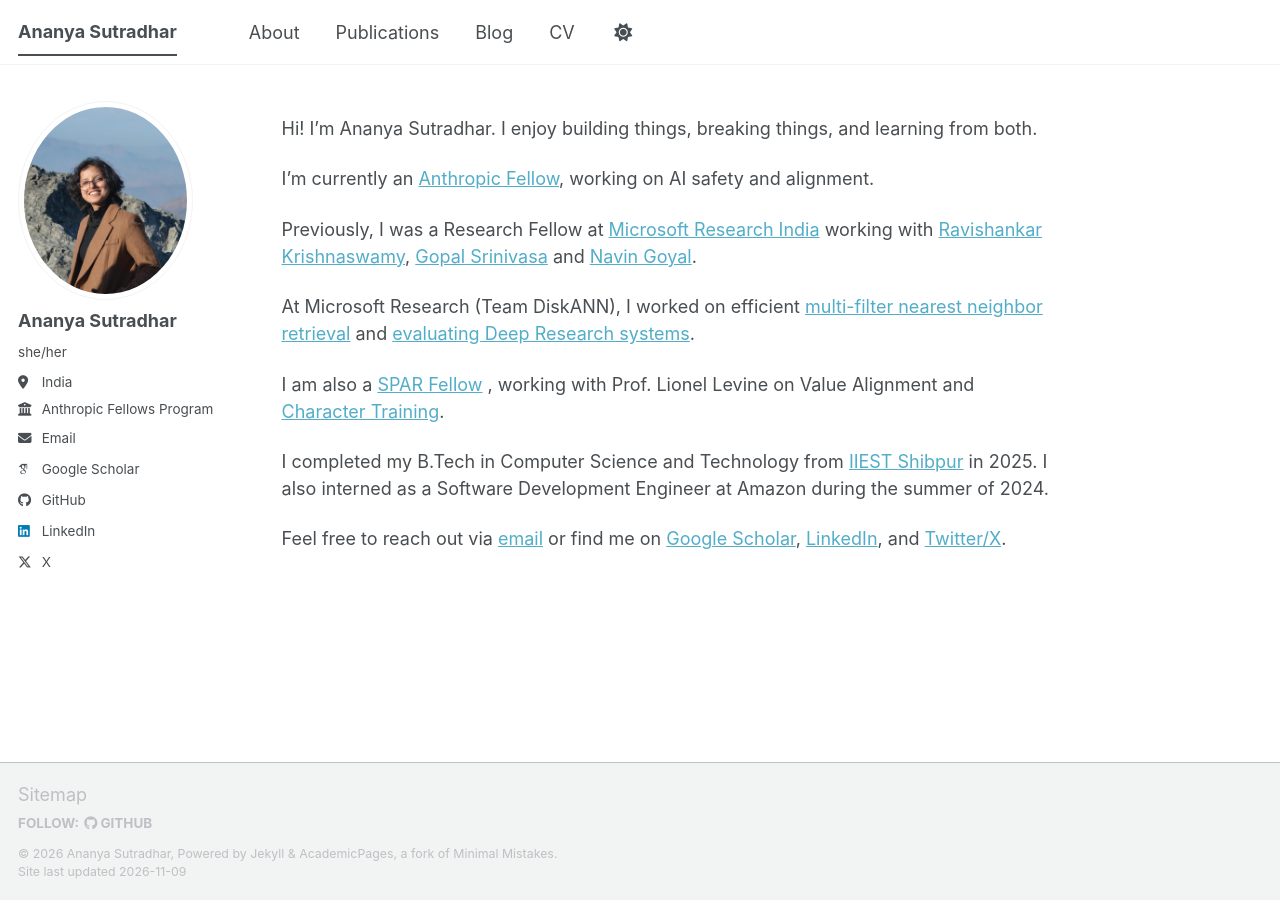
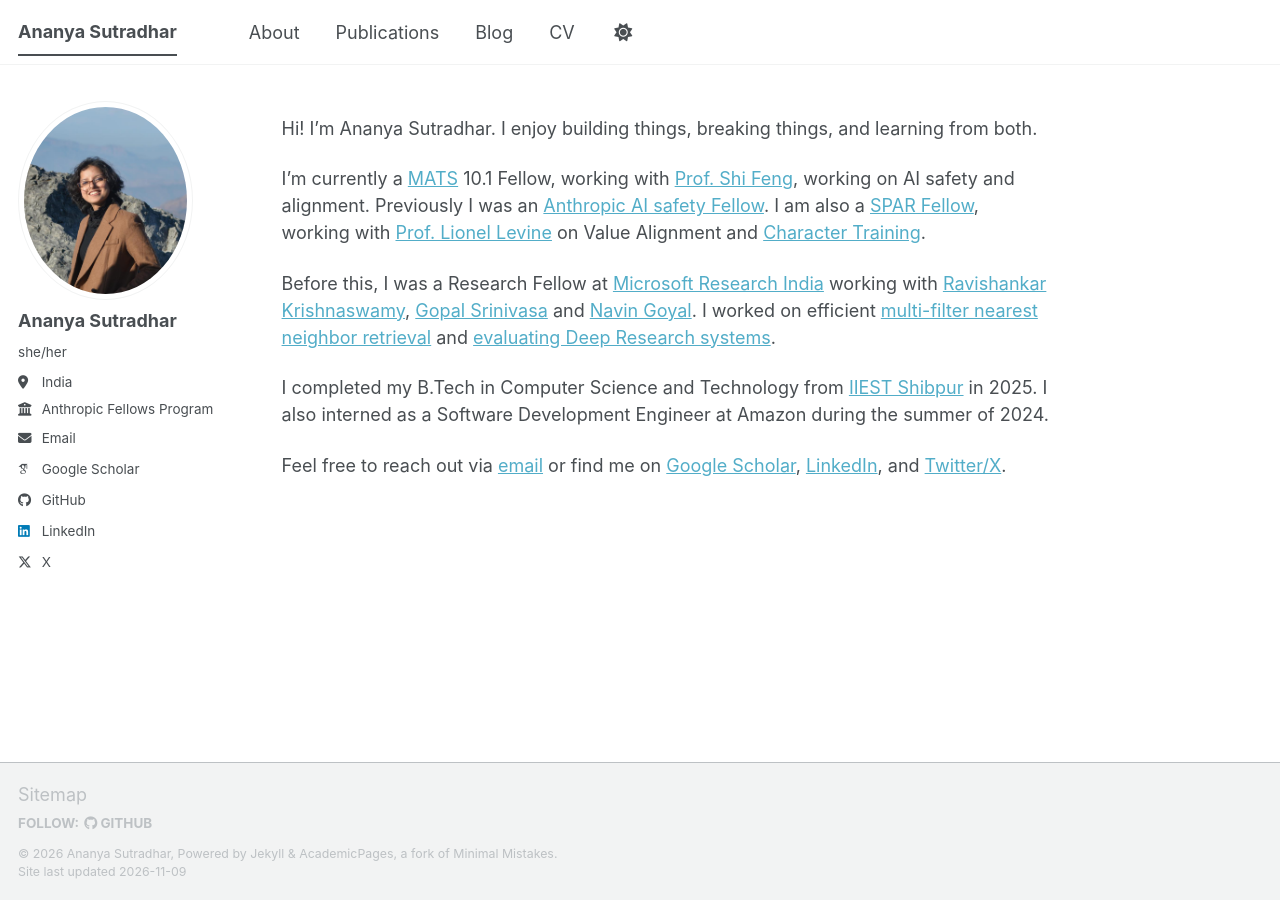
Before and after one commit to sdananya/sdananya.github.io, a Jekyll site: the page built from _pages/about.md, in a window 1280 px wide. Built offline with Jekyll 4.4.1, drawn with Linux system fonts in a browser that asks for light colours; some web fonts are replaced; a script bundle is joined from its source files by our own code; library files that are not in the unit come from our copies.

Commit message:
Revise about page content and affiliations
Updated personal information and affiliations for clarity and accuracy.

```diff
--- a/_pages/about.md
+++ b/_pages/about.md
@@ -9,13 +9,9 @@
 
 Hi! I'm Ananya Sutradhar. I enjoy building things, breaking things, and learning from both.
 
-I'm currently an [Anthropic Fellow](https://alignment.anthropic.com/2024/anthropic-fellows-program/), working on AI safety and alignment.
+I'm currently a [MATS](https://www.matsprogram.org/research) 10.1 Fellow, working with [Prof. Shi Feng](https://shifeng.me/), working on AI safety and alignment. Previously I was an [Anthropic AI safety Fellow](https://alignment.anthropic.com/2024/anthropic-fellows-program/). I am also a [SPAR Fellow](https://sparai.org/), working with [Prof. Lionel Levine](https://lionellevine.github.io/) on Value Alignment and [Character Training](https://openreview.net/forum?id=oh9CqCyxSc).
 
-Previously, I was a Research Fellow at [Microsoft Research India](https://www.microsoft.com/en-us/research/lab/microsoft-research-india/) working with [Ravishankar Krishnaswamy](https://rakri.github.io/), [Gopal Srinivasa](https://www.microsoft.com/en-us/research/people/gopalsr/) and [Navin Goyal](https://scholar.google.com/citations?user=w8WJCnkAAAAJ&hl=en).
-
-At Microsoft Research (Team DiskANN), I worked on efficient [multi-filter nearest neighbor retrieval](https://arxiv.org/abs/2511.04073) and [evaluating Deep Research systems](https://arxiv.org/abs/2609.12171).
-
-I am also a [SPAR Fellow](https://sparai.org/) , working with Prof. Lionel Levine on Value Alignment and [Character Training](https://openreview.net/forum?id=oh9CqCyxSc).
+Before this, I was a Research Fellow at [Microsoft Research India](https://www.microsoft.com/en-us/research/lab/microsoft-research-india/) working with [Ravishankar Krishnaswamy](https://rakri.github.io/), [Gopal Srinivasa](https://www.microsoft.com/en-us/research/people/gopalsr/) and [Navin Goyal](https://scholar.google.com/citations?user=w8WJCnkAAAAJ&hl=en). I worked on efficient [multi-filter nearest neighbor retrieval](https://arxiv.org/abs/2511.04073) and [evaluating Deep Research systems](https://arxiv.org/abs/2609.12171).
 
 I completed my B.Tech in Computer Science and Technology from [IIEST Shibpur](https://www.iiests.ac.in/) in 2025. I also interned as a Software Development Engineer at Amazon during the summer of 2024.
 
```
